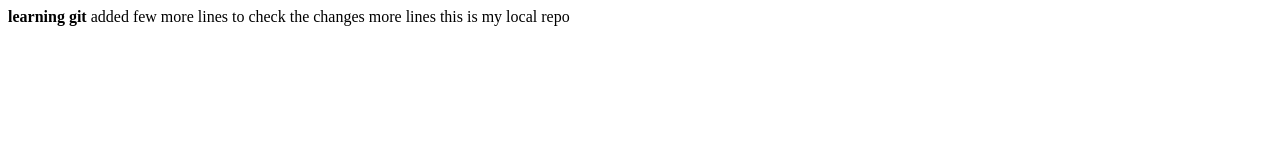
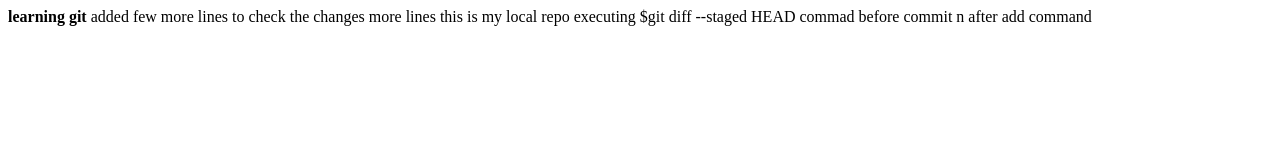
Before and after one commit to mahalaxmikc/exampleRepository, a plain HTML site: page index.html in a window 1280 px wide. Drawn offline with Linux system fonts and the light colour scheme.

Commit message:
checking stage cmd

```diff
--- a/index.html
+++ b/index.html
@@ -7,6 +7,8 @@
 added few more lines to check the changes
 more lines
 		this is my local repo
+executing $git diff --staged HEAD
+commad before commit n after add command
 	</body
 
 
```
